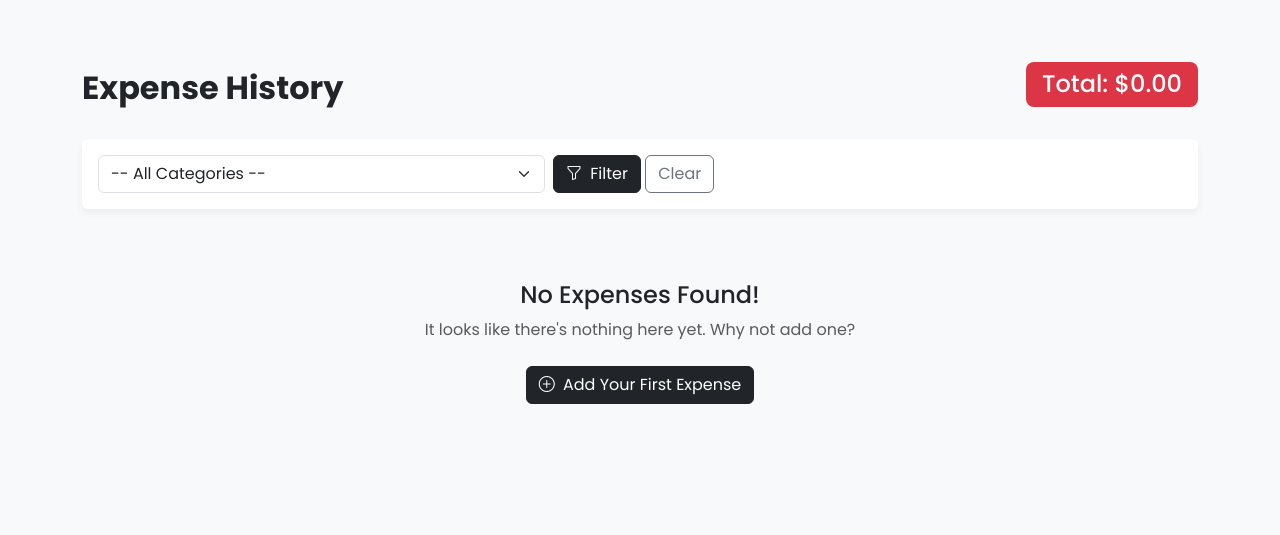
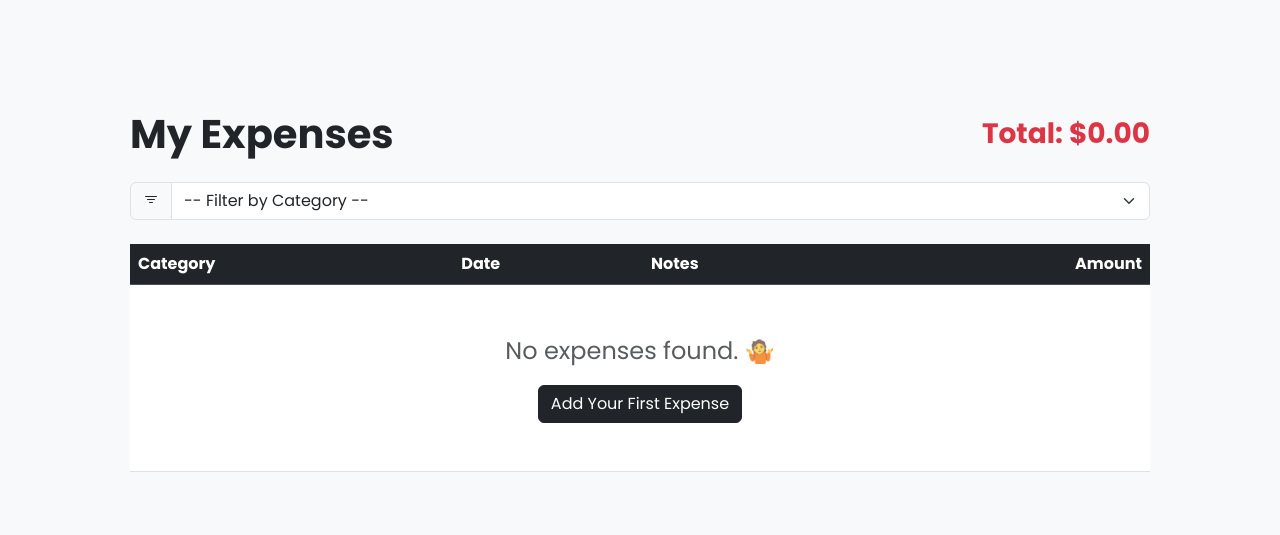
Before and after one commit to RaghuRam2005/expenses_tracker, a Flask app: page /expenses in a window 1280 px wide. Shown: the part 56-591 px from the top of the page. Run offline with Flask 3, Linux system fonts and the light colour scheme.

Commit message:
added filters for expenses

```diff
--- a/templates/expenses.html
+++ b/templates/expenses.html
@@ -3,55 +3,62 @@
 {% block title %}View Expenses{% endblock %}
 
 {% block content %}
-  <div class="d-flex flex-column flex-md-row justify-content-between align-items-center mb-4">
-    <h2 class="fw-bold mb-3 mb-md-0">Expense History</h2>
-    <h4 class="total-display">Total: ${{ "%.2f"|format(total) }}</h4>
+<div class="glass-card text-dark p-4 p-md-5">
+    <div class="d-flex justify-content-between align-items-center mb-4">
+        <h1 class="fw-bold m-0">My Expenses</h1>
+        <h3 class="fw-bold m-0 text-danger">Total: ${{ "%.2f"|format(total) }}</h3>
     </div>
 
-  <div class="card p-3 mb-4">
-    <form method="GET" action="{{ url_for('view_expenses') }}" class="row g-2 align-items-center">
-      <div class="col-md-5">
-        <label for="category" class="visually-hidden">Filter by Category</label>
-        <select name="category" id="category" class="form-select">
-          <option value="">-- All Categories --</option>
-          {% for cat in categories %}
-            <option value="{{ cat }}" {% if cat == current_filter %}selected{% endif %}>{{ cat }}</option>
+    <form method="GET" action="{{ url_for('view_expenses') }}" class="mb-4">
+        <div class="input-group">
+            <label class="input-group-text" for="categoryFilter"><i class="bi bi-filter"></i></label>
+            <select class="form-select" id="categoryFilter" name="category" onchange="this.form.submit()">
+                <option value="">-- Filter by Category --</option>
+                {% for category in categories %}
+                    <option value="{{ category }}" {% if category == current_filter %}selected{% endif %}>
+                        {{ category }}
+                    </option>
                 {% endfor %}
             </select>
-      </div>
-      <div class="col-md-4">
-        <button type="submit" class="btn btn-dark"><i class="bi bi-funnel me-1"></i> Filter</button>
+            {% if current_filter %}
                 <a href="{{ url_for('view_expenses') }}" class="btn btn-outline-secondary">Clear</a>
+            {% endif %}
         </div>
     </form>
-  </div>
 
+    <div class="table-responsive">
+        <table class="table table-hover align-middle">
+            <thead class="table-dark">
+                <tr>
+                    <th scope="col">Category</th>
+                    <th scope="col">Date</th>
+                    <th scope="col">Notes</th>
+                    <th scope="col" class="text-end">Amount</th>
+                </tr>
+            </thead>
+            <tbody>
                 {% if expenses %}
-    <div class="row row-cols-1 row-cols-md-2 row-cols-lg-3 g-4">
+                    {# This loop iterates through the 'expenses' list passed from the route #}
                     {% for expense in expenses %}
-        <div class="col">
-          <div class="card h-100">
-            <div class="card-body">
-              <div class="d-flex justify-content-between">
-                <h5 class="card-title fw-bold text-dark">{{ expense.category }}</h5>
-                <p class="card-text fs-5 fw-bold text-success">${{ "%.2f"|format(expense.amount) }}</p>
-              </div>
-              <p class="card-text text-muted mb-2">{{ expense.notes if expense.notes else 'No notes provided.' }}</p>
-            </div>
-            <div class="card-footer bg-transparent border-top-0 text-end">
-              <small class="text-muted"><i class="bi bi-calendar3 me-1"></i> {{ expense.date_posted.strftime('%B %d, %Y') }}</small>
+                    <tr>
+                        <td>
+                            <span class="badge bg-dark">{{ expense.category }}</span>
+                        </td>
+                        <td>{{ expense.date_posted.strftime('%b %d, %Y') }}</td>
+                        <td>{{ expense.notes or 'N/A' }}</td>
+                        <td class="text-end fw-bold">${{ "%.2f"|format(expense.amount) }}</td>
+                    </tr>
+                    {% endfor %}
+                {% else %}
+                    <tr>
+                        <td colspan="4" class="text-center text-muted py-5">
+                            <p class="fs-4">No expenses found. 🤷</p>
+                            <a href="{{ url_for('add_expense') }}" class="btn btn-dark">Add Your First Expense</a>
+                        </td>
+                    </tr>
+                {% endif %}
+            </tbody>
+        </table>
     </div>
 </div>
-        </div>
-      {% endfor %}
-    </div>
-  {% else %}
-    <div class="text-center py-5">
-        <h4>No Expenses Found!</h4>
-        <p class="text-muted">It looks like there's nothing here yet. Why not add one?</p>
-        <a href="{{ url_for('add_expense') }}" class="btn btn-dark mt-2">
-            <i class="bi bi-plus-circle me-1"></i> Add Your First Expense
-        </a>
-    </div>
-  {% endif %}
 {% endblock %}
```
Lines whose indentation alone changed are shown as unchanged.
